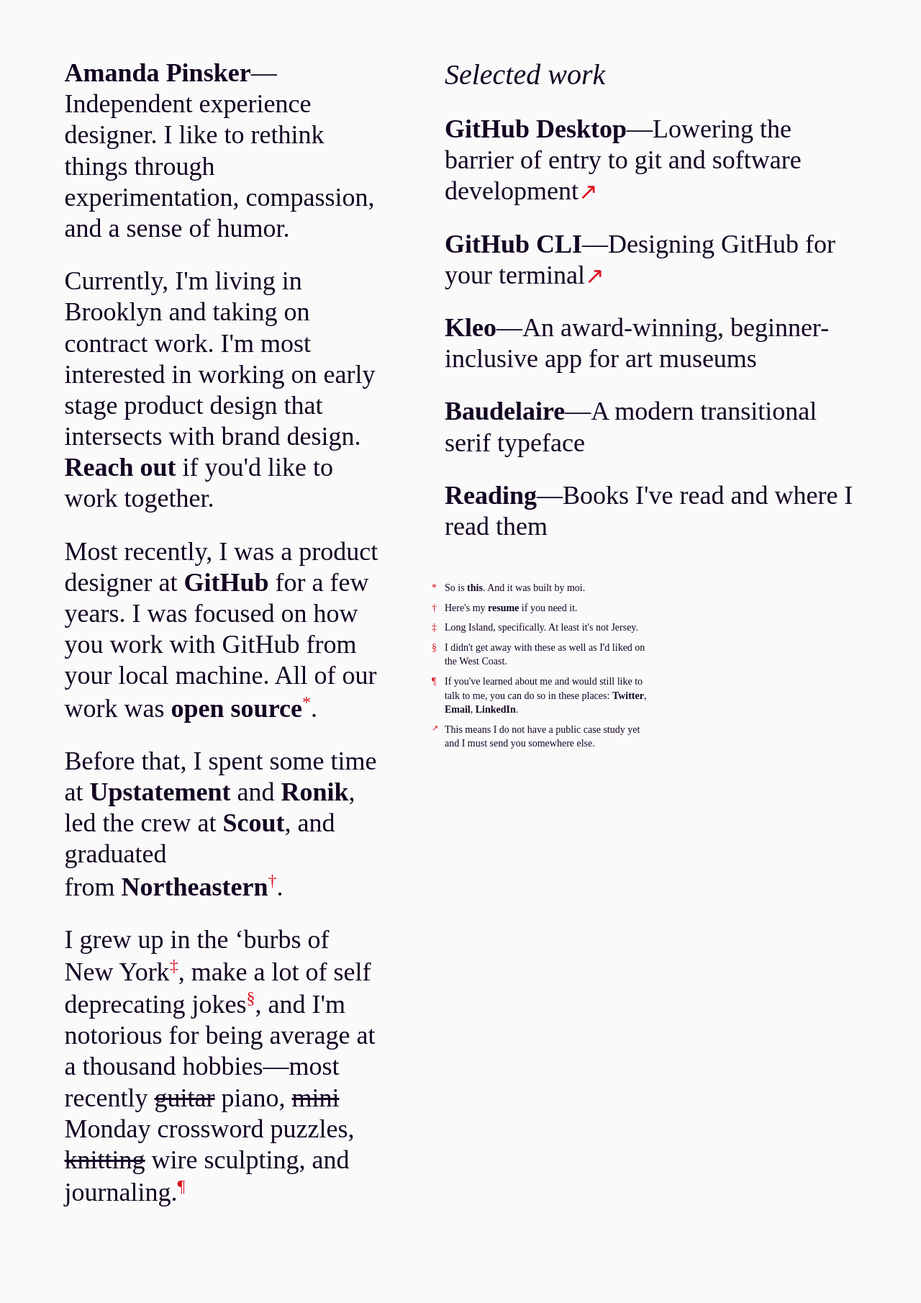
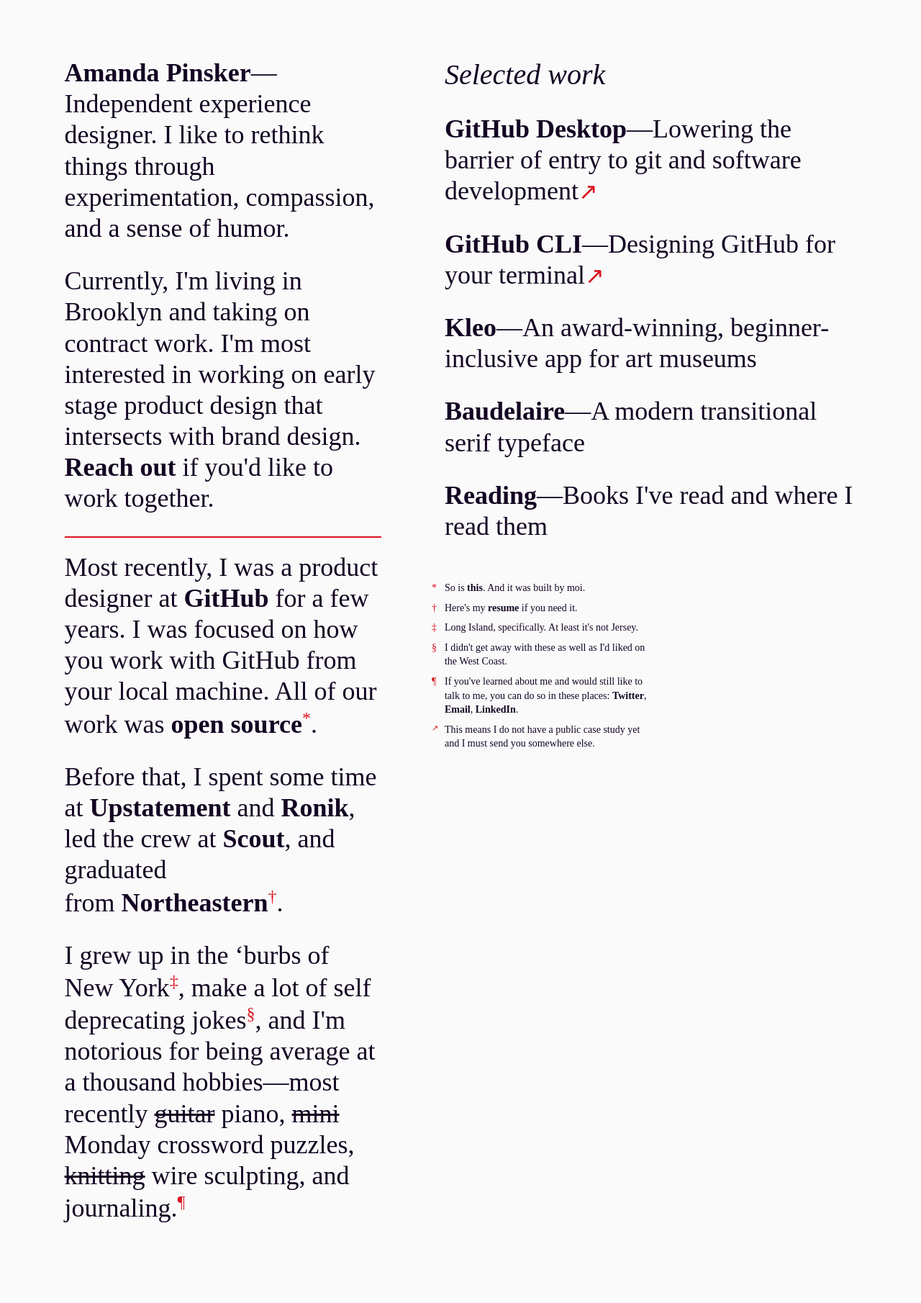
Before and after one commit to ampinsk/ampinsk.github.io, a Jekyll site: the page built from index.html, in a window 1280 px wide. Shown: the whole page at 72% size. Built offline with Jekyll 4.4.1, drawn with Linux system fonts in a browser that asks for light colours; some web fonts are replaced; before the commit the page ends 1788 px from its top, so only the background shows below that.

Commit message:
add support for hr

```diff
--- a/_sass/_home.scss
+++ b/_sass/_home.scss
@@ -50,6 +50,13 @@
   color: $red;
   transition: $timing;
   cursor: cell;
+}
+
+hr.accent {
+  border-color: $red;
+  border-style: solid;
+  border-width: 0.5px;
+  margin: 20px 0;
 }
 
 .note span  {
@@ -175,6 +182,10 @@
   .accent {
     color: $accent;
   }
+
+  hr.accent {
+    border-color: $accent;
+  }
 }
 
 body.cli {
@@ -197,6 +208,10 @@
   .accent {
     color: $accent;
   }
+
+  hr.accent {
+    border-color: $accent;
+  }
 }
 
 body.desktop {
@@ -218,6 +233,10 @@
 
   .accent {
     color: $accent;
+  }
+
+  hr.accent {
+    border-color: $accent;
   }
 }
 
@@ -242,6 +261,9 @@
     color: $accent;
   }
 
+  hr.accent {
+    border-color: $accent;
+  }
 }
 
 body.read {
--- a/index.html
+++ b/index.html
@@ -12,6 +12,7 @@
         <h1><span class="hint" title="Type my name and see what happens">Amanda</span> Pinsker</h1>—Independent experience designer. I like to rethink things through experimentation, compassion, and a sense of&nbsp;humor.
       </div>
       <div>Currently, I'm living in Brooklyn and taking on contract work. I'm most interested in working on early stage product design that intersects with brand design. <a href="mailto:apinsker4@gmail.com">Reach out</a> if you'd like to work together.</div>
+      <hr class="accent">
       <div>Most recently, I was a product designer at <a href="https://github.com">GitHub</a> for a few years. I was focused on how you work with GitHub from your local machine. All of our work was <a href="http://github.com/desktop/desktop">open</a>&nbsp;<a href="http://github.com/cli/cli">source</a><span class="accent superscript" id="asterisk" onmouseover="addClass(asterisk2, 'footnote-accent');" onmouseout="removeClass(asterisk2, 'footnote-accent');">*</span>.</div>
       <div>Before that, I spent some time at <a>Upstatement</a> and <a>Ronik</a>, led the crew at <a>Scout</a>, and graduated from&nbsp;<a>Northeastern</a><span class="accent superscript" id="dagger" onmouseover="addClass(dagger2, 'footnote-accent');" onmouseout="removeClass(dagger2, 'footnote-accent');">†</span>.</div>
       <div>I grew up in the ‘burbs of New York<span class="accent superscript" id="doubledagger" onmouseover="addClass(doubledagger2, 'footnote-accent');" onmouseout="removeClass(doubledagger2, 'footnote-accent');">‡</span>, make a lot of self deprecating jokes<span class="accent superscript" id="section" onmouseover="addClass(section2, 'footnote-accent');" onmouseout="removeClass(section2, 'footnote-accent');">§</span>, and I'm notorious for being average at a thousand hobbies—most recently <strike>guitar</strike> piano, <strike>mini</strike> Monday crossword puzzles, <strike>knitting</strike> wire sculpting, and journaling.<span class="accent superscript" id="paragraph" onmouseover="addClass(paragraph2, 'footnote-accent');" onmouseout="removeClass(paragraph2, 'footnote-accent');">¶</span></div>
--- a/main.scss
+++ b/main.scss
@@ -90,7 +90,7 @@
   background: $background;
   animation: easter-egg 60s infinite;
 
-  .accent {
+  .accent, hr.accent {
     animation: easter-egg-accent 60s infinite;
   }
 
@@ -151,8 +151,8 @@
 }
 
 @keyframes easter-egg-accent {
-  2%   {color: $white;}
-  98%  {color: $white;}
+  2%   {color: $white; border-color: $white;}
+  98%  {color: $white; border-color: $white;}
 }
 
 
@@ -211,7 +211,7 @@
   }
 
   @keyframes easter-egg-accent {
-    2%  {color: $black;}
-    98%  {color: $black;}
+    2%  {color: $black; border-color: $black;}
+    98%  {color: $black; border-color: $black;}
   }
 }
```
